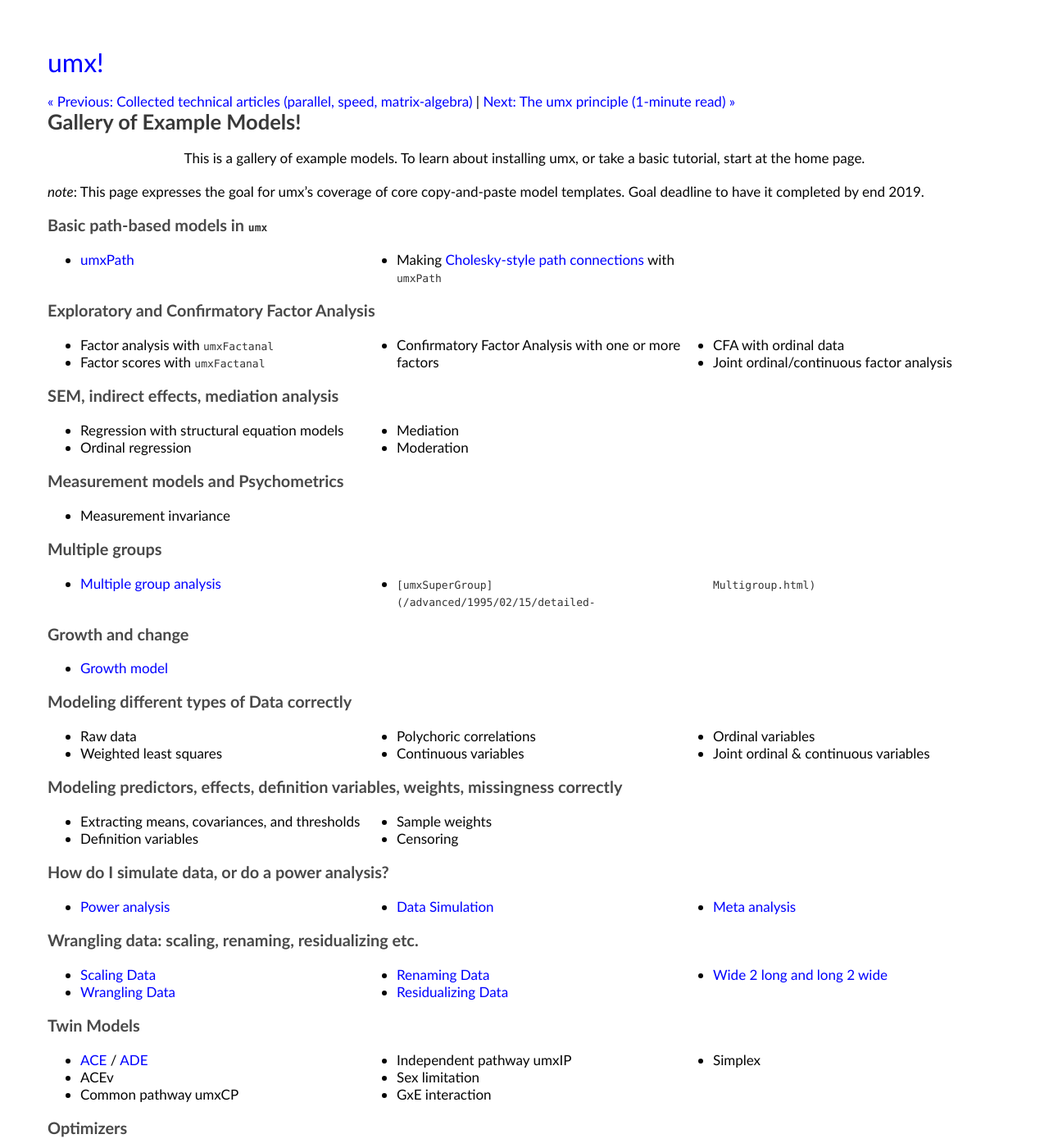
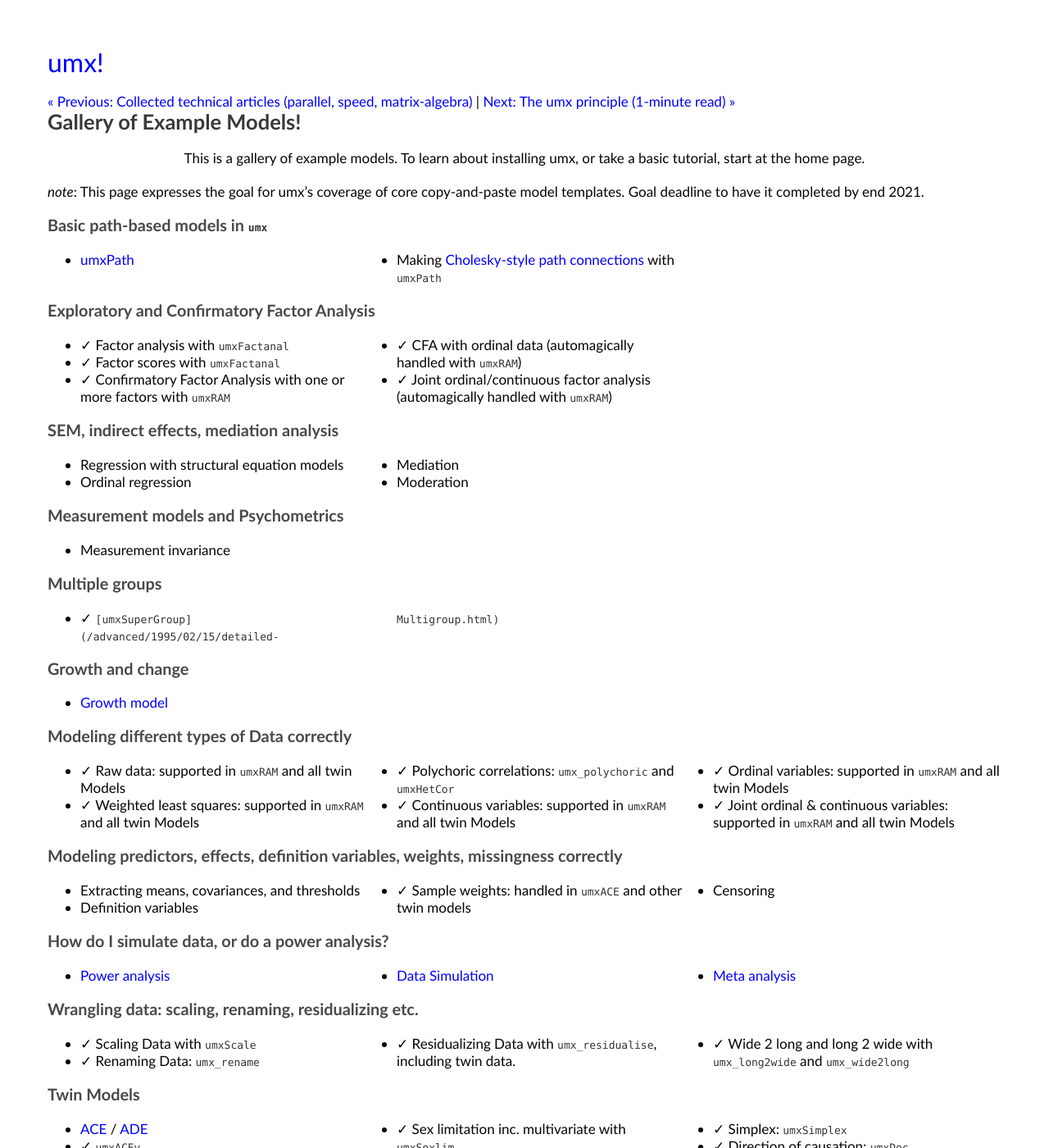
Before and after one commit to tbates/tbates.github.io, a Jekyll site: the page built from _posts/2001-06-20-container-Examples-organized.markdown, in a window 1280 px wide and 1400 px high. Shown: the whole window at 82% size. Built offline with Jekyll 4.4.1, drawn with Linux system fonts in a browser that asks for light colours; some of the changed text lies outside the part shown.

Commit message:
no message

```diff
--- a/_posts/1950-06-10-practical-simulation.markdown
+++ b/_posts/1950-06-10-practical-simulation.markdown
@@ -7,8 +7,6 @@ categories: technical
 ---
 
 <a name="top"></a>
-
-# Simulation
 
 Often, having simulated data can help explore an idea, or test an idea.
 
--- a/_posts/2001-06-20-container-Examples-organized.markdown
+++ b/_posts/2001-06-20-container-Examples-organized.markdown
@@ -23,18 +23,18 @@ categories: basic
 <p style="text-align: center;">This is a gallery of example models. To learn about installing umx, or take a basic tutorial, start at the home page.</p>
 
 
-*note*: This page expresses the goal for umx's coverage of core copy-and-paste model templates. Goal deadline to have it completed by end 2019.
+*note*: This page expresses the goal for umx's coverage of core copy-and-paste model templates. Goal deadline to have it completed by end 2021.
 
 ### Basic path-based models in `umx`
 * [umxPath](/advanced/1995/11/20/detailed-umxPath.html)
 * Making [Cholesky-style path connections](/models/twin/1980/06/15/twin-Cholesky.html) with `umxPath`
 
 ### Exploratory and Confirmatory Factor Analysis
-* Factor analysis with `umxFactanal`
-* Factor scores with `umxFactanal`
-* Confirmatory Factor Analysis with one or more factors
-* CFA with ordinal data
-* Joint ordinal/continuous factor analysis
+* ✓ Factor analysis with `umxFactanal`
+* ✓ Factor scores with `umxFactanal`
+* ✓ Confirmatory Factor Analysis with one or more factors with `umxRAM`
+* ✓ CFA with ordinal data (automagically handled with `umxRAM`)
+* ✓ Joint ordinal/continuous factor analysis  (automagically handled with `umxRAM`)
 
 ### SEM, indirect effects, mediation analysis
 * Regression with structural equation models
@@ -50,8 +50,7 @@ categories: basic
 <!-- * Test equating -->
 
 ### Multiple groups
-* [Multiple group analysis](/advanced/1995/02/15/detailed-Multigroup.html)
-* `[umxSuperGroup](/advanced/1995/02/15/detailed-Multigroup.html)`
+* ✓ `[umxSuperGroup](/advanced/1995/02/15/detailed-Multigroup.html)`
 
 ### Growth and change
 * [Growth model](https://tbates.github.io/models/1970/08/13/models-growth_curve.html)
@@ -86,18 +85,18 @@ categories: basic
 -->
 
 ### Modeling different types of Data correctly
-* Raw data
-* Weighted least squares
-* Polychoric correlations
-* Continuous variables
-* Ordinal variables
-* Joint ordinal & continuous variables
+* ✓ Raw data: supported in `umxRAM` and all twin Models
+* ✓ Weighted least squares: supported in `umxRAM` and all twin Models
+* ✓ Polychoric correlations: `umx_polychoric` and `umxHetCor`
+* ✓ Continuous variables: supported in `umxRAM` and all twin Models
+* ✓ Ordinal variables: supported in `umxRAM` and all twin Models
+* ✓ Joint ordinal & continuous variables: supported in `umxRAM` and all twin Models
 
 ### Modeling predictors, effects, definition variables, weights, missingness correctly
 * Extracting means, covariances, and thresholds
 * Definition variables
 <!-- * Fixed & random effects -->
-* Sample weights
+* ✓ Sample weights: handled in `umxACE` and other twin models
 <!-- * Missing data -->
 <!-- * Missing at random -->
 <!-- * Non-ignorable missingness -->
@@ -109,22 +108,21 @@ categories: basic
 * [Meta analysis](https://cran.r-project.org/web/packages/metaSEM/vignettes/Examples.html)
 
 ### Wrangling data: scaling, renaming, residualizing etc.
-* [Scaling Data]()
-* [Wrangling Data]()
-* [Renaming Data]()
-* [Residualizing Data]()
-* [Wide 2 long and long 2 wide]()
+* ✓ Scaling Data with `umxScale`
+* ✓ Renaming Data: `umx_rename`
+* ✓ Residualizing Data with `umx_residualise`, including twin data.
+* ✓ Wide 2 long and long 2 wide with `umx_long2wide` and `umx_wide2long`
 
 
 ### Twin Models
 * [ACE](/models/twin/1980/06/10/twin-umxACE.html) / [ADE](/models/twin/1980/06/10/twin-umxACE.html)
-* ACEv
-* Common pathway umxCP
-* Independent pathway umxIP
-* Sex limitation
-* GxE interaction
-* Simplex
-<!-- * Direction of causation -->
+* ✓ `umxACEv`
+* ✓ Common pathway `umxCP`
+* ✓ Independent pathway `umxIP`
+* ✓ Sex limitation inc. multivariate with `umxSexlim`
+* ✓ GxE interaction with `umxGxE`, `umxGxEbiv`, and `umxGxEwindow`
+* ✓ Simplex: `umxSimplex`
+* ✓ Direction of causation: `umxDoc`
 <!-- * Two-stage Twin family models -->
 <!-- * Assortative mating models -->
 <!-- * Niche selection -->
@@ -138,14 +136,14 @@ categories: basic
 <!-- * More advanced powers -->
 
 ### Optimizers
-* Full Information Maximum Likelihood
-* Weighted least squares
+* ✓ Full Information Maximum Likelihood
+* ✓ Weighted least squares
 
 ### Parameter estimates and fit statistics
 * Goodness-of-fit
 <!-- * Getting chi-squared statistics with mxRefModels -->
-* Using mxSE to get standard errors of functions of free parameters
-* Using umxCI for profile likelihood confidence intervals
+* ✓ Using `mxSE` to get standard errors of functions of free parameters
+* ✓ Using `umxCI` for profile likelihood confidence intervals
 <!-- * Robust Standard Errors -->
 * Factor Scores
 <!-- * Jack-knifing -->
@@ -159,12 +157,11 @@ categories: basic
 <!-- * Data harmonization -->
 
 ### How to pick starting values
- * Let umx do it
- * Make an educated guess
- * Use mxAutoStart
+* Let `umx` do it
+* Use `mxAutoStart`
 
 ### How to modify Graphical output
-  * [How do control plot results](/advanced/1995/11/10/detailed-plot.html)?
+* [How do control plot results](/advanced/1995/11/10/detailed-plot.html)?
 
 #### Posts tagged as example models
 
```
